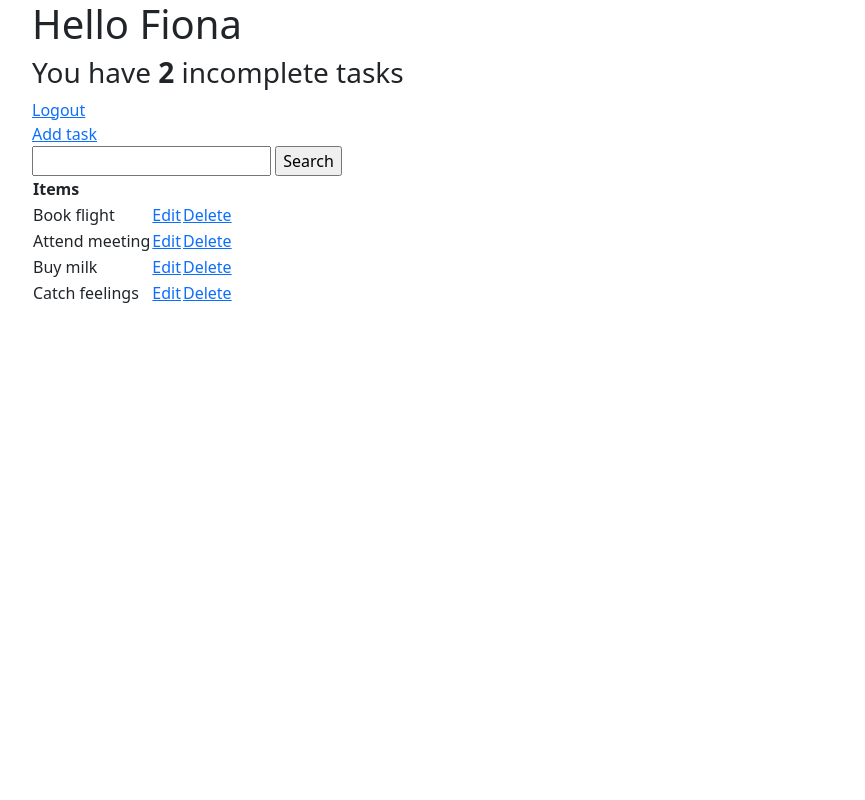
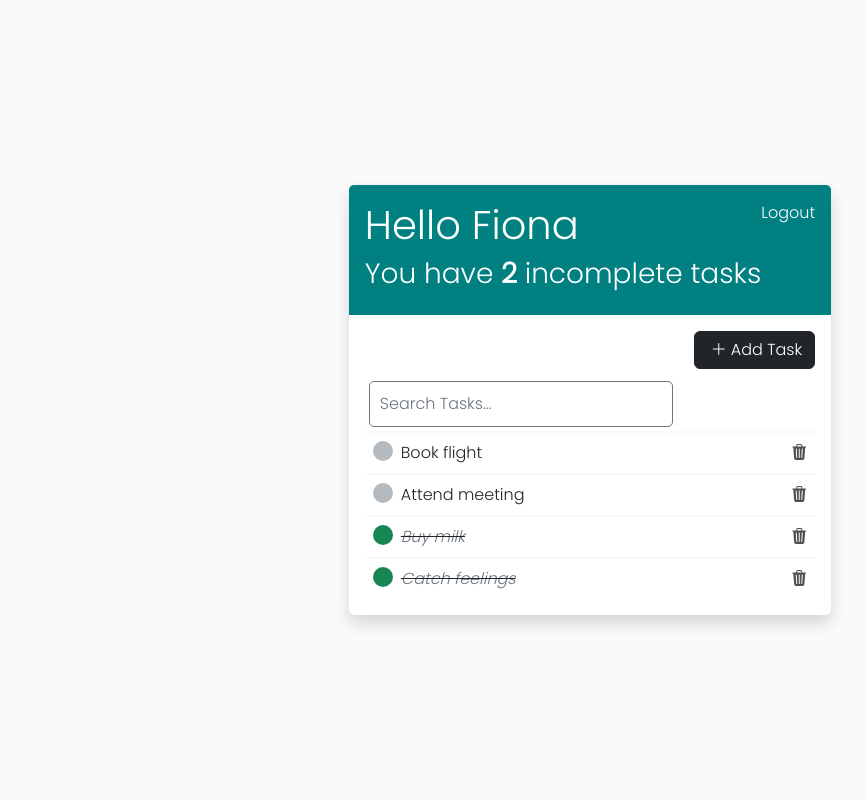
Before and after one commit to YvetteFB/To-do-list-app, a Django app: page / in a window 1280 px wide. Shown: the whole page, without its empty margins (50-915 px from the left). Run offline with Django 4.2, Linux system fonts and the light colour scheme; a user stored in the database is signed in; data comes from the database, SQL or seed files in the repository; both versions use the stored data as it was after the commit.

Commit message:
add styling

```diff
--- a/base/templates/base/main.html
+++ b/base/templates/base/main.html
@@ -4,13 +4,47 @@
         <meta charset="UTF-8">
         <meta name="viewport" content="width=device-width, user-scalable=no, initial-scale=1.0, maximum-scale=1.0, minimum-scale=1.0">
         <meta http-equiv="X-UA-Compatible" content="ie=edge">
+        <link rel="preconnect" href="https://fonts.googleapis.com"><link rel="preconnect" href="https://fonts.gstatic.com" crossorigin>
+        <link href="https://fonts.googleapis.com/css2?family=Poppins:wght@300&display=swap" rel="stylesheet">
         <link href="https://cdn.jsdelivr.net/npm/bootstrap@5.2.3/dist/css/bootstrap.min.css" rel="stylesheet" integrity="sha384-rbsA2VBKQhggwzxH7pPCaAqO46MgnOM80zW1RWuH61DGLwZJEdK2Kadq2F9CUG65" crossorigin="anonymous">
+        <link rel="stylesheet" href="https://cdn.jsdelivr.net/npm/bootstrap-icons@1.10.3/font/bootstrap-icons.css">
         <title>To do list</title>
+        <style>
+            body{
+                font-family: 'Poppins', sans-serif;
+                background-color: #fafafa;
+                height: 100vh;
+            }
+            a{
+                color: #4b5156 ;
+                text-decoration: none;
+            }
+            .header-bar{
+                background-color: teal;
+                border-radius: 5px 5px 0 0;
+            }
+            .header-bar a{
+                color: #fff;
+            }
+            input[type=text],
+            input[type=password],
+            textarea{
+                border-radius: 5px;
+                padding: 10px;
+                border: 1px solid grey;
+                width: 90%;
+                display: block;
+            }
+            label{
+                padding-top: 10px !important;
+                font-weight: bold;
+            }
+        </style>
     </head>
-    <body>
+    <body class="d-flex align-items-center justify-content-center">
     <script src="https://cdn.jsdelivr.net/npm/bootstrap@5.2.3/dist/js/bootstrap.bundle.min.js" integrity="sha384-kenU1KFdBIe4zVF0s0G1M5b4hcpxyD9F7jL+jjXkk+Q2h455rYXK/7HAuoJl+0I4" crossorigin="anonymous"></script>
 
-        <div class="container">
+        <div class="shadow bg-body rounded m-auto">
 
             {% block content %}
 
--- a/base/templates/base/task_list.html
+++ b/base/templates/base/task_list.html
@@ -1,9 +1,10 @@
 {% extends 'base/main.html' %}
 {% block content %}
-
-<div class="header-bar">
+    <div class="container px-0">
+        <div class="header-bar d-flex justify-content-between text-white p-3">
             <div>
                 <h1>Hello {{ request.user|title }}</h1>
+
                 <h3>You have <b>{{ count }}</b> incomplete task{{ count|pluralize:"s" }}</h3>
             </div>
             {% if request.user.is_authenticated %}
@@ -11,32 +12,52 @@
             {% else %}
                 <a href="{% url 'login' %}">Login</a>
             {% endif %}
+
+        </div>
+    <div class="p-3">
+    <div class="d-flex justify-content-end">
+    <button class="btn btn-dark"><a href="{% url 'task-create' %}" class="text-decoration-none text-white"><i class="bi bi-plus-lg p-1" style="color: #fff"></i>Add Task</a></button>
     </div>
 
-<a href="{% url 'task-create' %}">Add task</a>
-
-<form method="GET">
-    <input type="text" name="search-area" value="{{ search_input }}">
-    <input type="submit" value="Search">
+    <div class="d-flex align-items-center  p-1">
+        <form method="GET" class="d-flex mt-2">
+            <input type="text" name="search-area" class="form-control border-bottom border-secondary" placeholder="Search Tasks..." value="{{ search_input }}">
         </form>
 
-<table>
-    <tr>
-        <th>
-            Items
-        </th>
-        <th></th>
-        <th></th>
-    </tr>
+    </div>
+
+
+
+
+    <div>
         {% for task in tasks %}
-        <tr>
-        <td>{{ task.title }}</td>
-        <td><a href="{% url 'task-update' task.id %}">Edit</a></td>
-        <td><a href="{% url 'task-delete' task.id %}">Delete</a></td>
-        </tr>
+            <div class="d-flex align-items-center justify-content-between p-2 bg-white border-top border-light border-2">
+            {% if task.is_complete %}
+                <div class="d-flex">
+                    <div class="bg-success rounded-circle" style="width: 20px; height: 20px; "></div>
+                    <i><s><a href="{% url 'task-update' task.id %}" class="text-decoration-none text-secondary ms-2">{{ task }}</a></s></i>
+                </div>
+                <a href="{% url 'task-delete' task.id %}"><i class="bi bi-trash3-fill"></i></a>
+            {% else %}
+                <div class="d-flex">
+                    <div class="rounded-circle bg-secondary" style="width: 20px; height: 20px; --bs-bg-opacity: .5;"></div>
+                    <a href="{% url 'task-update' task.id %}" class="text-decoration-none text-dark ms-2">{{ task }}</a>
+                </div>
+                <a href="{% url 'task-delete' task.id %}"><i class="bi bi-trash3-fill"></i></a>
+
+            {% endif %}
+            </div>
+
         {% empty %}
             <h3>No items in list</h3>
         {% endfor %}
-</table>
+
+    </div>
+    </div>
+    </div>
+
+
+
+
 
 {% endblock content %}
--- a/base/views.py
+++ b/base/views.py
@@ -1,3 +1,4 @@
+from django.db.models import Q
 from django.shortcuts import render
 from django.views.generic.list import ListView
 from django.views.generic.detail import DetailView
@@ -43,12 +44,14 @@ class TaskList(LoginRequiredMixin, ListView):
         context['tasks'] = context['tasks'].filter(user=self.request.user)
         context['count'] = context['tasks'].filter(is_complete=False).count()
 
-        search_input = self.request.GET.get('search-area') or ''
-        if search_input:
-            # context['tasks'] = context['tasks'].filter(title__icontains=search_input)
-            context['tasks'] = context['tasks'].filter(title__startswith=search_input)
+        search_input = self.request.GET.get('search-area')
+        if search_input is not None:
+            context['tasks'] = context['tasks'].filter(
+                Q(title__icontains=search_input) | Q(description__icontains=search_input)
+            )
 
-        context['search_input'] = search_input
+            context['search_input'] = search_input
+
         return context
 
 
```
Also changed, not shown: base/templates/base/login.html (+14 -7 lines), base/templates/base/register.html (+7 -1 lines), base/templates/base/task_confirm_delete.html (+10 -6 lines), base/templates/base/task_form.html (+14 -6 lines), db.sqlite3. Lines whose indentation alone changed are shown as unchanged.
